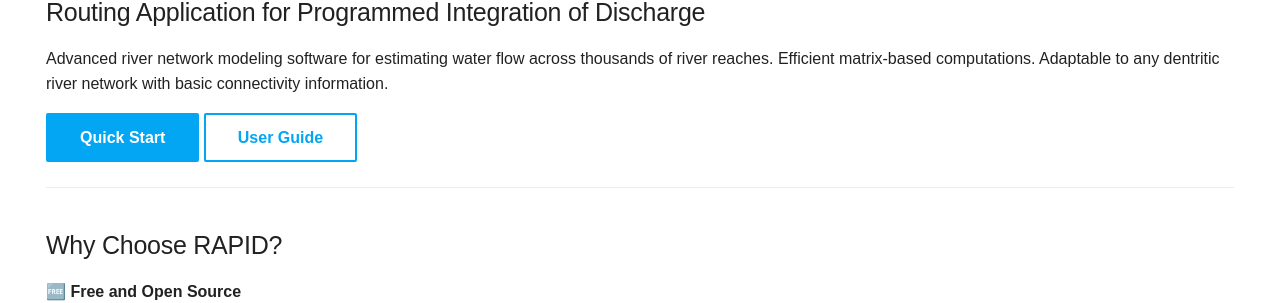
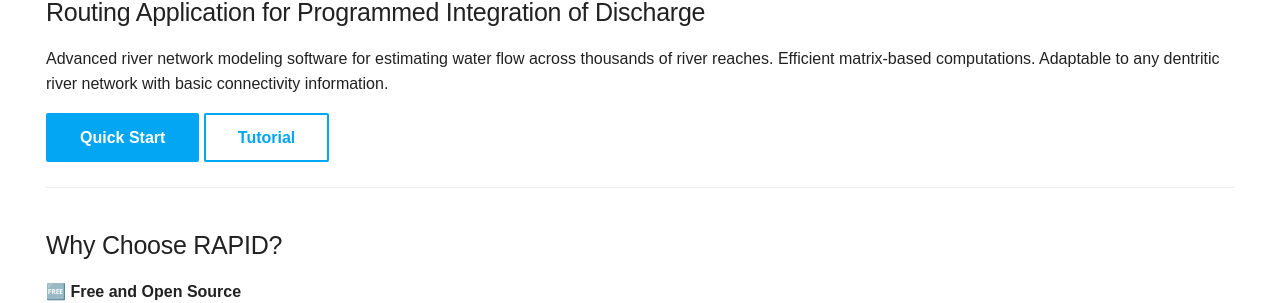
Before and after one commit to c-h-david/rapid-hub, an MkDocs documentation site: the page built from docs/index.md, in a window 1280 px wide and 900 px high. Shown: the part 233-536 px from the top of the window. Built offline with MkDocs 1.6.1 and Material for MkDocs 9.7.7, drawn with Linux system fonts in a browser that asks for light colours; a script that is not in the unit is left out.

Commit message:
update homepage with tutorial link

```diff
--- a/docs/index.md
+++ b/docs/index.md
@@ -13,7 +13,7 @@ thousands of river reaches. Efficient matrix-based computations. Adaptable to
 any dentritic river network with basic connectivity information.
 
 [Quick Start](user-guide/quick-start.md){ .md-button .md-button--primary }
-[User Guide](user-guide/getting-started/overview.md){ .md-button }
+[Tutorial](user-guide/mississippi-tutorial.md){ .md-button }
 
 ---
 
```
